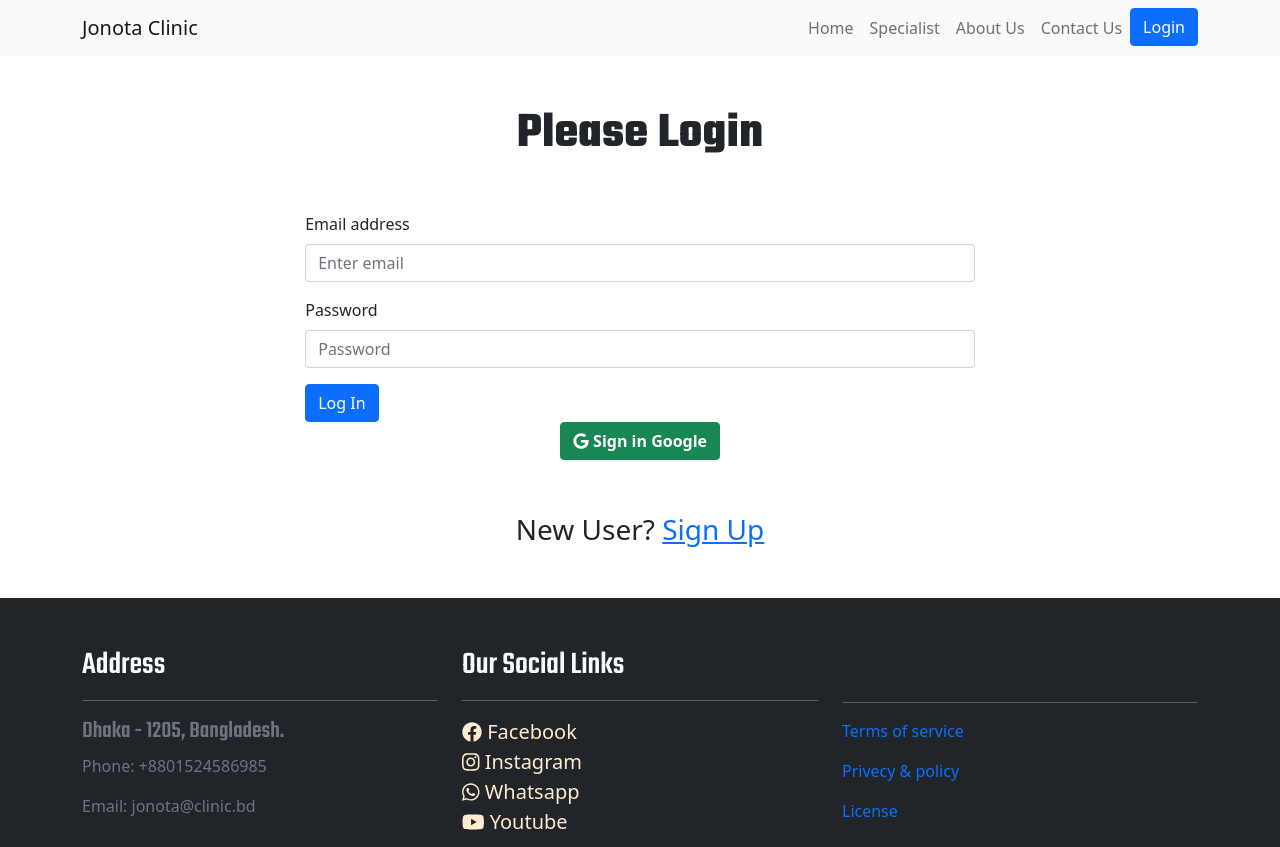
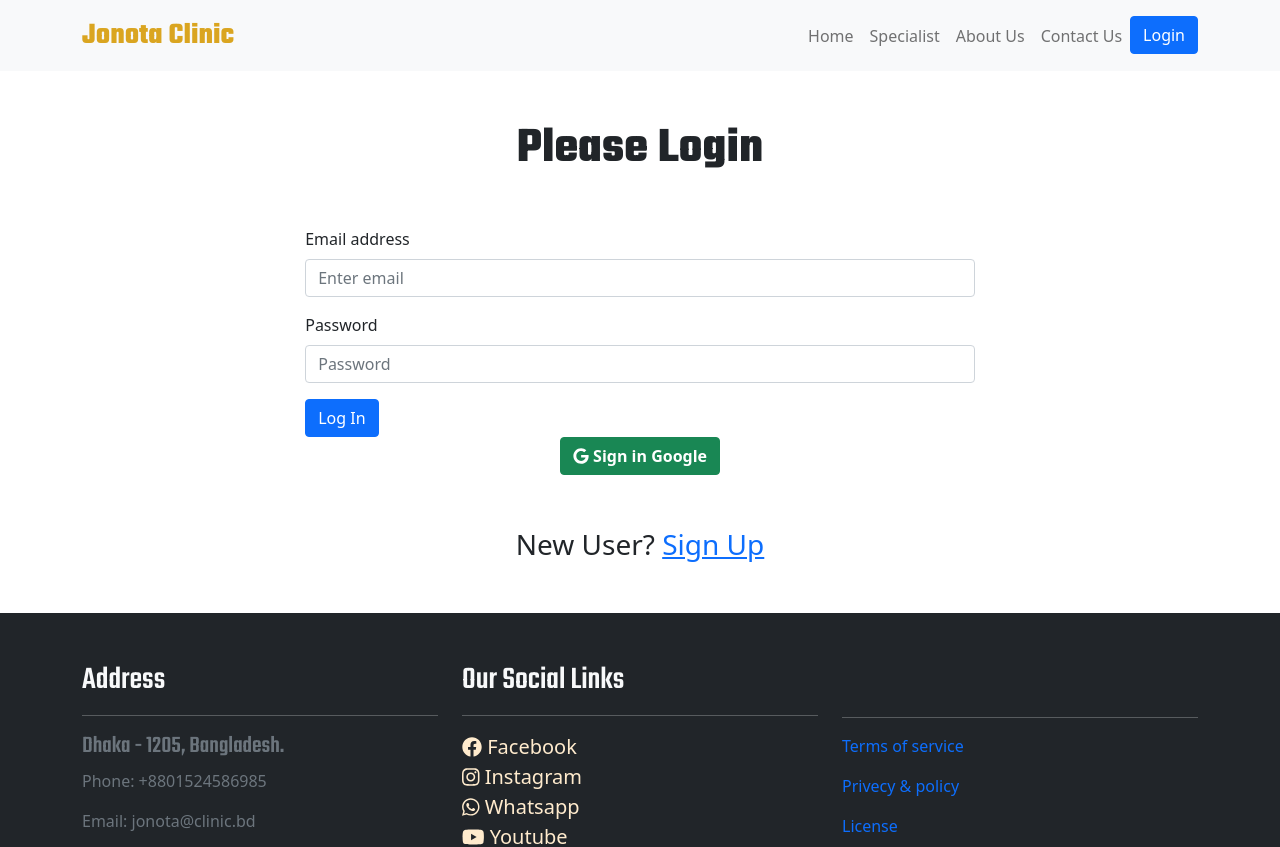
Before and after one commit to mdbappymia/jonota-clinic, a React (Create React App) app: page /login in a window 1280 px wide. Shown: the top 847 px of the page. Built offline with nearby package versions, Linux system fonts and the light colour scheme; no server answers.

Commit message:
profile page added

```diff
--- a/src/App.js
+++ b/src/App.js
@@ -9,6 +9,7 @@ import Home from "./components/Home/Home";
 import Login from "./components/Login/Login";
 import NotFoundPage from "./components/NotFoundPage/NotFoundPage";
 import PrivetRoute from "./components/PrivetRoute/PrivetRoute";
+import Profile from "./components/Profile/Profile";
 import ServiceDetails from "./components/ServiceDetails/ServiceDetails";
 import Signup from "./components/Signup/Signup";
 import Specialists from "./components/Specialists/Specialists";
@@ -44,6 +45,9 @@ const App = () => {
           <PrivetRoute path="/servicedetails/:id">
             <ServiceDetails></ServiceDetails>
           </PrivetRoute>
+          <PrivetRoute path="/profile">
+            <Profile></Profile>
+          </PrivetRoute>
           <Route path="*">
             <NotFoundPage></NotFoundPage>
           </Route>
--- a/src/components/AppBar/AppBar.css
+++ b/src/components/AppBar/AppBar.css
@@ -1,3 +1,9 @@
+.navbar-brand {
+  font-family: "Teko", sans-serif;
+  font-weight: bolder;
+  font-size: 30px !important;
+  color: goldenrod !important;
+}
 .login-text {
   font-weight: bolder;
   margin-top: 10px;
--- a/src/components/AppBar/AppBar.js
+++ b/src/components/AppBar/AppBar.js
@@ -11,7 +11,9 @@ const AppBar = () => {
   return (
     <Navbar sticky="top" bg="light" expand="lg">
       <Container>
-        <Navbar.Brand href="#home">Jonota Clinic</Navbar.Brand>
+        <Navbar.Brand as={Link} to="/">
+          Jonota Clinic
+        </Navbar.Brand>
         <Navbar.Toggle aria-controls="basic-navbar-nav" />
         <Navbar.Collapse id="basic-navbar-nav">
           <Nav className="ms-auto">
@@ -40,6 +42,9 @@ const AppBar = () => {
                   src={user.photoURL || avatarPhoto}
                   alt=""
                 />
+                <Link to="/profile">
+                  <button className="mt-2 me-2">View Profile</button>
+                </Link>
                 <Button variant="danger" onClick={logOut}>
                   Logout
                 </Button>
--- /dev/null
+++ b/src/components/Profile/Profile.css
@@ -0,0 +1,14 @@
+.profile-container {
+  width: 40% !important;
+  margin: 50px auto;
+}
+.profile-picture {
+  margin-left: 20px;
+  height: 100px;
+  width: 100px;
+}
+@media only screen and (max-width: 666px) {
+  .profile-container {
+    width: 95%;
+  }
+}
--- /dev/null
+++ b/src/components/Profile/Profile.js
@@ -0,0 +1,26 @@
+import React from "react";
+import { Container } from "react-bootstrap";
+import useRent from "../../hooks/useRent";
+import "./Profile.css";
+
+const Profile = () => {
+  const { user } = useRent();
+  const { displayName, photoURL, email } = user;
+  const avatarPhoto =
+    "https://cdn.pixabay.com/photo/2016/08/08/09/17/avatar-1577909_960_720.png";
+  console.log(user);
+  return (
+    <Container className="profile-container">
+      <div className="my-5">
+        <h2 className="d-inline">Profile Picture:</h2>
+        <img className="profile-picture" src={photoURL || avatarPhoto} alt="" />
+      </div>
+      <h2 className="my-5">
+        Name: {displayName || "Name Show only Google Login"}
+      </h2>
+      <h3>Email: {email}</h3>
+    </Container>
+  );
+};
+
+export default Profile;
```
